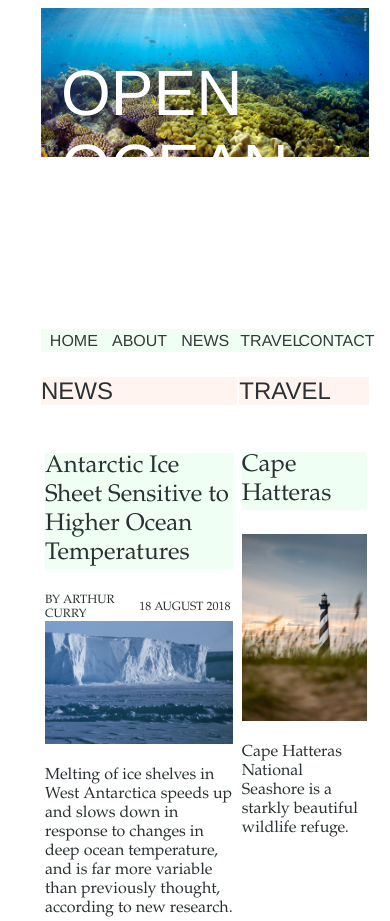
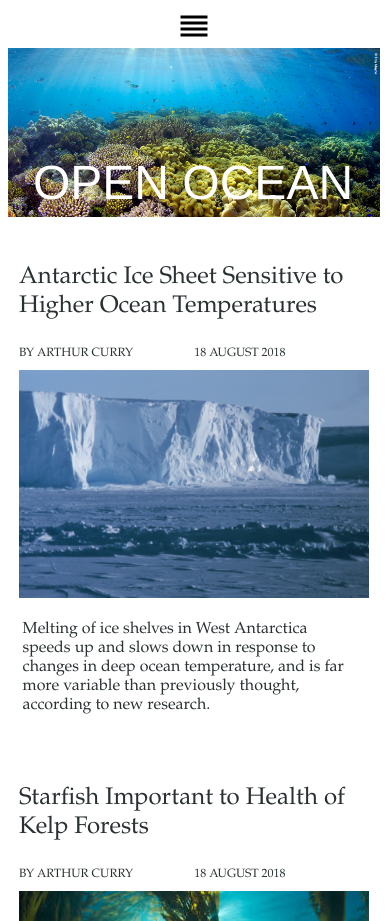
Before and after one commit to dolphinCommando/sassy-blog, a plain HTML site: page index.html in a window 390 px wide. Shown: the top 921 px of the page. Drawn offline with Linux system fonts and the light colour scheme.

Commit message:
navbar dropdown; more white; media queries

```diff
--- a/css/_header.scss
+++ b/css/_header.scss
@@ -1,11 +1,11 @@
 header {
-  grid-row: 1;
+  grid-row: 2;
   @extend %fluid;
 
   h1 {
     position: relative;
-    bottom: 150px;
-    left: 20px;
+    bottom: 175px;
+    left: 25px;
     z-index: 2;
     @extend %light;
     font-size: $font-large;
@@ -21,3 +21,19 @@ header {
     }
   }
 }
+@media screen and (max-width: 750px) {
+header {
+  h1 {
+    font-size: 4.0em;
+    bottom: 140px
+  }
+}
+}
+@media screen and (max-width: 520px) {
+header {
+  h1 {
+    font-size: 3.0em;
+    bottom: 100px;
+  }
+}
+}
--- a/css/_nav.scss
+++ b/css/_nav.scss
@@ -1,29 +1,58 @@
 nav {
-  grid-row: 2;
-  @extend %fluid;
+  z-index: 4;
+  .navicon {
+    cursor: pointer;
+    img {
+      width: 100%;
+      height: 90%;
+    }
+  }
+  grid-row: 1;
+  grid-column: 1;
   @extend %light;
-
   ul {
+    display: none;
+    background-color: $theme-three;
+    opacity: 0.7;
     list-style-type: none;
     margin: 0;
-    padding: 0;
-    background-color: $theme-one;
-    height: 100%;
-    display: grid;
-    grid-template-columns: repeat(5, 20%);
-    grid-template-rows: 100%;
+    padding: 0px 10px;
+    height: 60vw;
+    width: 30vh;
+    display: block;
 
     li {
-      grid-row: auto;
-      grid-column: auto;
+      padding: 10px;
       @extend %center;
       cursor: pointer;
+      padding: 15px 10px;
       a {
         text-decoration: none;
-        color: $theme-three;
+        font-size: $font-medium;
+        color: $theme-white;
       }
 
     }
   }
 
 }
+#navbar {
+  display: none;
+}
+
+@media screen and (max-width: 520px) {
+nav {
+  grid-row: 1;
+  grid-column: 2;
+  ul {
+    opacity: 0.85;
+    height: 70vw;
+    width: 65vh;
+  }
+  .navicon {
+    img {
+      justify-items: flex-start;
+    }
+  }
+}
+}
--- a/css/_section.scss
+++ b/css/_section.scss
@@ -1,10 +1,10 @@
 section {
-  padding: 2%;
+  padding: 1%;
   margin-bottom: 20px;
 
   .section-title {
     @extend %title;
-    background-color: $theme-one;
+    background-color: $theme-white;
   }
 
   .section-aux {
@@ -16,4 +16,14 @@ section {
     align-items: center;
     justify-items: start;
   }
+
+  .section-img {
+    margin-top: 10px;
+    width: 100%;
+    height: 100%;
+  }
+
+  .section-p {
+    padding: 0% 3% 1% 1%;
+  }
 }
--- a/css/_themes.scss
+++ b/css/_themes.scss
@@ -4,7 +4,7 @@ $font-standard: 16px;
 $weight-std: 400;
 $weight-lt: 300;
 $weight-bd: 600;
-$font-large: 4.0em;
+$font-large: 6.0em;
 $font-medium: 1.5em;
 $font-small: 0.75em;
 $theme-light: #fff4f0;
--- a/css/style.scss
+++ b/css/style.scss
@@ -19,6 +19,10 @@ $end: 12;
   align-self: center;
 }
 
+%padded {
+  padding: 2%;
+}
+
 %light {
   font-weight: $weight-lt;
   font-family: $font-sans;
@@ -32,42 +36,59 @@ body {
   background-color: $theme-white;
   color: $theme-dark;
   display: grid;
-  grid-template-rows: 316px 6vw auto 10vw;
+  grid-template-rows: 50px 36vw auto 10vw;
   grid-template-columns: repeat(12, 8.3%);
-  grid-row-gap: 5px;
-  grid-column-gap: 2px;
 }
 
 @import 'header';
 @import 'nav';
 
-img {
-  width: 100%;
-  height: 100%;
-}
-
 article {
   grid-row: 3;
   grid-column-start: $start;
-  grid-column-end: $end - 4;
-  h1 {
-    @extend %light;
-    background-color: $theme-light;
-  }
+  grid-column-end: $end - 3;
+  margin-top: 25px;
 }
 
 aside {
   grid-row: 3;
-  grid-column-start: $end - 4;
+  grid-column-start: $end - 3;
   grid-column-end: $end;
+  margin-top: 45px;
+}
+article, aside {
+  @extend %padded;
   h1 {
     @extend %light;
-    background-color: $theme-light;
+    background-color: $theme-white;
+    margin: 10px 5px 8px 5px;
   }
 }
-
 footer {
-  grid-row: auto;
+  grid-row: 4;
   @extend %fluid;
   @extend %center;
 }
+
+@media screen and (max-width: 520px) {
+  body {
+    grid-template-rows: 40px 40vw auto auto 10vw;
+  }
+  article {
+    grid-row: 3;
+
+  }
+  aside {
+    grid-row: 4;
+    margin-top: 15px;
+  }
+  header, nav, article, aside, footer {
+    grid-column-start: 1;
+    grid-column-end: 13;
+  }
+  footer {
+    grid-row: 5;
+    margin-top: 60px;
+  }
+
+}
--- a/index.html
+++ b/index.html
@@ -6,7 +6,7 @@
     <meta name="keywords" content="Sass, Responsive, CSS Grid, HTML Import">
     <meta name="author" content="Matthew Buchanan">
     <meta name="viewport" content="width=device-width, initial-scale=1.0">
-    <title>Ocean Explorers</title>
+    <title>OpenOcean</title>
     <link rel="icon" type="text/s-icon" href="./images/shell.ico"/>
     <link rel="stylesheet" type="text/css" href="./css/style.css"/>
   </head>
@@ -18,18 +18,19 @@
       <h1>Open Ocean</h1>
     </header>
     <nav>
-      <ul>
+      <span class="navicon" onclick="dropDown()"><img src="./images/reorder.svg" alt="dropdown"/></span>
+      <ul id="navbar">
         <li>
           <a href="/">Home</a>
         </li>
         <li>
-          <a href="/">About</a>
+          <a href="/">Blog</a>
         </li>
         <li>
-          <a href="/">News</a>
+          <a href="/">Random</a>
         </li>
         <li>
-          <a href="/">Travel</a>
+          <a href="/">About</a>
         </li>
         <li>
           <a href="/">Contact</a>
@@ -37,7 +38,6 @@
       </ul>
     </nav>
       <article>
-        <h1>News</h1>
         <section>
           <p class="section-title">Antarctic Ice Sheet Sensitive to Higher Ocean Temperatures</p>
           <div class="section-aux">
@@ -62,11 +62,11 @@
         </section>
       </article>
       <aside>
-        <h1>Travel</h1>
+        <h1>Random</h1>
         <section>
           <p class="section-title">Cape Hatteras</p>
           <img class="section-img" src="./images/lighthouse.jpg" alt="Cape Hatteras"/>
-          <p class="section-text">Cape Hatteras National Seashore is a starkly beautiful wildlife refuge.</p>
+          <p class="section-p">Cape Hatteras National Seashore is a starkly beautiful wildlife refuge.</p>
         </section>
       </aside>
     <footer>
@@ -74,4 +74,19 @@
       <span>Last updated August 2018</span>
     </footer>
   </body>
+  <script>
+    var nav = document.getElementById("navbar");
+    var dataActive = false;
+    function dropDown() {
+      if (!dataActive) {
+        nav.style.display = "block";
+        dataActive = true;
+      }
+      else {
+        nav.style.display = "none";
+        dataActive = false;
+      }
+
+    }
+  </script>
 </html>
```
Also changed, not shown: css/style.css, images/reorder.svg (added), 1 other file.
